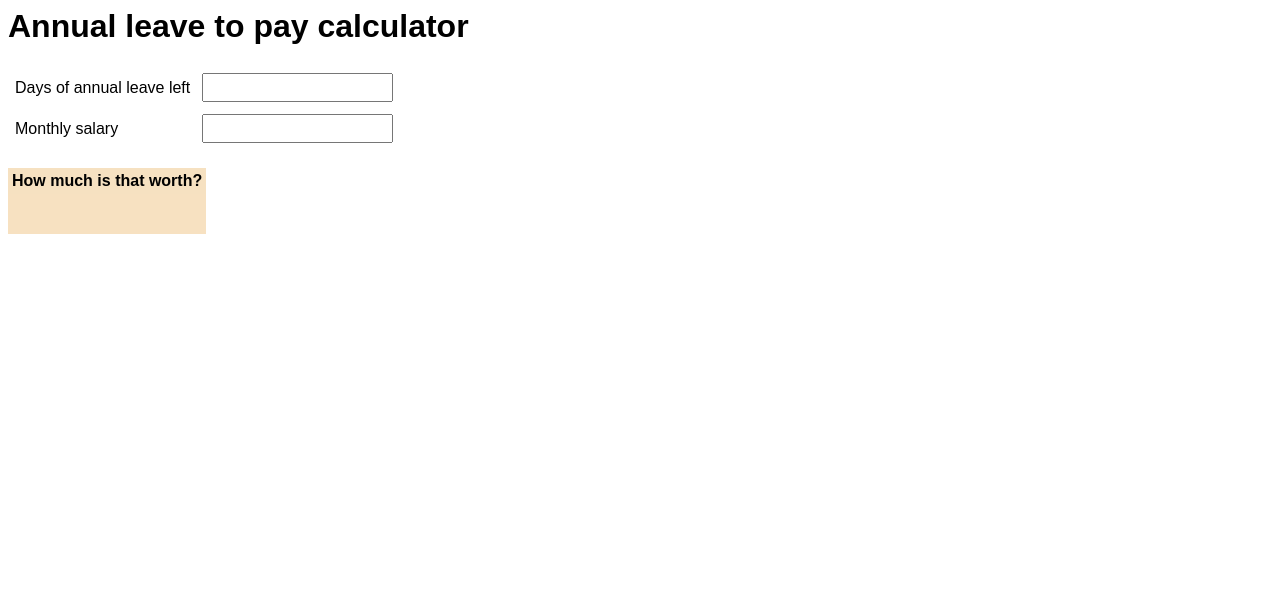
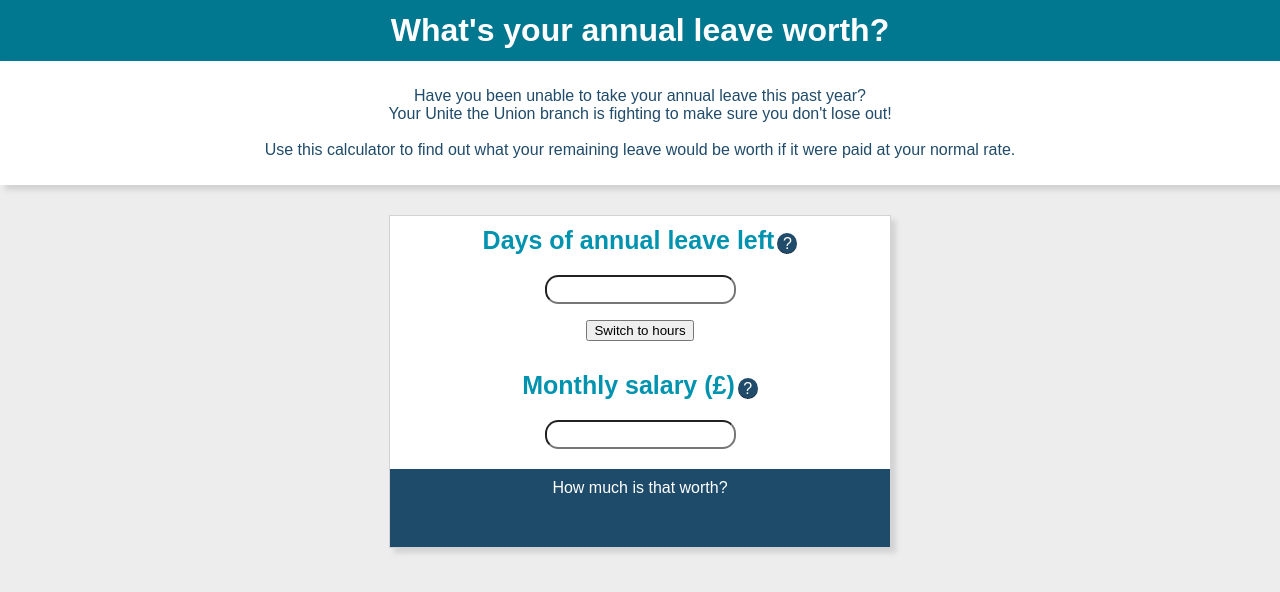
Before and after one commit to UniteColindale/UniteColindale.github.io, a plain HTML site: page index.html in a window 1280 px wide. Drawn offline with Linux system fonts and the light colour scheme.

Commit message:
Update index.html

```diff
--- a/index.html
+++ b/index.html
@@ -1,63 +1,265 @@
 <html>
-	<title>Annual leave to pay calculator</title>
+<title>What's your annual leave worth?</title>
+
 <head>
 	<style>
-			html{
+		html {
 			font-family: sans-serif;
 		}
-			td{
+
+		body {
+			margin: 0 auto;
+			background: #ededed;
+		}
+
+		.header {
+			background: #017890;
+			color: white;
+			font-weight: bold;
+			padding: 12px 25px;
+			text-align: center;
+			font-size: 2em;
+		}
+
+		td {
+			padding: 10px;
+			text-align: center;
+		}
+
+		tr:nth-of-type(even) td {
+			padding-bottom: 20px;
+		}
+
+		input {
 			padding: 5px;
+			border-radius: 1em;
 		}
-			input{
-				padding: 5px;
-			}
-			#thrownAway{
+
+		#thrownAway {
 			font-size: xxx-large;
-				background: #f7e1c1;
+			background: #1f4b6b;
 			padding: 20px;
 			text-align: center;
+			color: white;
 		}
-			#taTable th{
-				background: #f6e1c1;
-				color: black;
-				padding: 4px;
+
+		.card {
+			background: white;
+			border: 1px solid rgba(79, 79, 79, .25);
+			max-width: 500px;
+			min-width: 500px;
+			margin: 0 auto;
+			box-shadow: 5px 5px 5px lightgray;
+			margin-bottom: 30px;
+			text-align: center;
 		}
-			#taTable{
+
+		#calcTable {
+			width: 100%;
 			border-collapse: collapse;
+		}
+
+		.blueBg {
+			background: #1f4b6b;
+			color: white;
+		}
+
+		.lightBlueFg {
+			color: #0093b0;
+			font-weight: bold;
+			font-size: 25px;
+		}
+
+		.helpCircle {
+			display: inline-block;
+			background: #204b6a;
+			border-radius: 100%;
+			width: 1em;
+			height: 1em;
+			color: white;
+			padding: 2px;
+			margin-left: 3px;
+			transition: background 0.2s;
+			font-size: medium;
+			font-weight: normal;
+		}
+
+		.helpCircle:hover {
+			background: #de0000;
+			transition: background 0.2s;
+		}
+
+		.tooltip {
+			position: relative;
+			display: inline-block;
+			border-bottom: 1px dotted black;
+		}
+
+		.tooltip .tooltiptext {
+			visibility: hidden;
+			width: 120px;
+			background-color: black;
+			color: #fff;
+			text-align: center;
+			border-radius: 6px;
+			padding: 5px 0;
+			position: absolute;
+			z-index: 1;
+			top: -5px;
+			left: 110%;
+		}
+
+		.tooltip .tooltiptext::after {
+			content: "";
+			position: absolute;
+			top: 50%;
+			right: 100%;
+			margin-top: -5px;
+			border-width: 5px;
+			border-style: solid;
+			border-color: transparent black transparent transparent;
+		}
+
+		.tooltip:hover .tooltiptext {
+			visibility: visible;
+		}
+
+		.subHeader {
+			background: white;
+			box-shadow: 5px 5px 5px lightgray;
+			margin-bottom: 30px;
+			padding: 10px;
+			text-align: center;
+			color: #204b6a;
+		}
+
+		#surveyButton {
+			text-align: center;
+			padding: 20px;
+			background: #0093b0;
+			display: inline-block;
+			border-radius: 50px;
+			margin-bottom: 30px;
+			transition: background 0.2s;
+		}
+
+		#surveyButton:hover {
+			background: #de0000;
+			transition: background 0.2s;
+		}
+
+		a {
+			color: white;
+			text-decoration: none;
+			font-size: larger;
+		}
+
+		a:hover {
+			color: white;
+		}
+
+		a:visited {
+			color: white
+		}
+
+		#surveyCard {
+			display: none;
 		}
 	</style>
 </head>
+
 <body>
-		<h1>Annual leave to pay calculator</h1>
-		<table>
+	<div class="header">What's your annual leave worth?</div>
+	<div class="subHeader">
+		<p>Have you been unable to take your annual leave this past year?<br>
+			Your Unite the Union branch is fighting to make sure you don't lose out!<br>
+			<br>Use this calculator to find out what your remaining leave would be worth if it were paid at your normal
+			rate.
+		</p>
+	</div>
+	<div class="card">
+		<table id="calcTable">
 			<tr>
-		<td>Days of annual leave left</td><td><input oninput="doThing()" type="number" id="daysLeft"/></td>
+				<td id="daysHoursHeading" class="lightBlueFg">Days of annual leave left<div class="helpCircle tooltip">
+						?<span class="tooltiptext">This calculator assumes that 7.5 hours of annual leave is 1
+							day</span></div>
+				</td>
 			</tr>
 			<tr>
-		<td>Monthly salary</td><td><input oninput="doThing()" type="number" id="salary"/></td>
+				<td><input oninput="doThing()" type="number" id="daysLeft" step="any" />
+					<p><button onclick="toggleDaysHours()" id="daysHoursToggle" class="days">Switch to hours</button>
+					</p>
+				</td>
 			</tr>
-		<table>
-		<br>
-		<table id="taTable"><tr><th>How much is that worth?</th></tr>
-		<tr><td id="thrownAway"></td></tr></table>
+			<tr>
+				<td class="lightBlueFg">Monthly salary (£)<div class="helpCircle tooltip">?<span
+							class="tooltiptext">This
+							can be found on your payslip or on a bank statement</span></div>
+				</td>
+			</tr>
+			<tr>
+				<td><input oninput="doThing()" type="number" id="salary" step=".01" />
+
+				</td>
+			</tr>
+			<tr class="blueBg">
+				<td>How much is that worth?</td>
+			</tr>
+			<tr>
+				<td id="thrownAway"></td>
+			</tr>
+		</table>
+	</div>
+	<div class="card" id="surveyCard">
+		<div style="padding: 20px; text-align: left">
+			<p>We're running a quick survey to find out the impact of untaken annual leave on our colleagues.</p>
+			<p>If you have a minute, please follow the link below and complete the questions</p>
+		</div>
+		<div><a id="surveyButton"
+				href="https://docs.google.com/forms/d/e/1FAIpQLSdpVzyzGDQxnsNQtzL9CNwXwexc1QFkltpTEHyMkmQG8gPexA/viewform?usp=sf_link"
+				target="_blank" title="Annual leave survey - Google Forms">
+				Link to survey
+			</a></div>
+	</div>
 </body>
 <script>
-		function doThing(){
+	function doThing() {
 		workingDaysApr21ToMar22 = 253
-			daysLeft = parseInt(document.getElementById("daysLeft").value)
-			monthlySalary = parseInt(document.getElementById("salary").value)
+		daysLeft = parseFloat(document.getElementById("daysLeft").value)
+		if (document.getElementById("daysHoursToggle").classList.value == "hours") {
+			daysLeft = daysLeft / 8.5
+		}
+		monthlySalary = parseFloat(document.getElementById("salary").value)
 		dailySalary = monthlySalary * 12 / workingDaysApr21ToMar22
-			if (daysLeft){
-				if (salary){
-					whatsItWorth = (daysLeft*dailySalary).toFixed(2)
-					if (!isNaN(whatsItWorth)){
+		if (daysLeft && salary) {
+			whatsItWorth = (daysLeft * dailySalary).toFixed(2)
+			if (!isNaN(whatsItWorth)) {
 				document.getElementById("thrownAway").innerText = "£".concat(whatsItWorth)
+				document.getElementById("surveyCard").style.display = "block";
 			}
-					else{
+			else {
 				document.getElementById("thrownAway").innerText = ""
 			}
 		}
+		else {
+			document.getElementById("thrownAway").innerText = ""
 		}
 	}
+	function toggleDaysHours() {
+		daysHours = document.getElementById("daysLeft")
+		currentStatus = document.getElementById("daysHoursToggle").classList.value
+		if (currentStatus == "days") {
+			document.getElementById("daysHoursToggle").classList.value = "hours"
+			document.getElementById("daysHoursHeading").innerHTML = document.getElementById("daysHoursHeading").innerHTML.replace("Days", "Hours")
+			document.getElementById("daysHoursToggle").innerHTML = document.getElementById("daysHoursToggle").innerHTML.replace("hours", "days")
+		}
+		if (currentStatus == "hours") {
+			document.getElementById("daysHoursToggle").classList.value = "days"
+			document.getElementById("daysHoursHeading").innerHTML = document.getElementById("daysHoursHeading").innerHTML.replace("Hours", "Days")
+			document.getElementById("daysHoursToggle").innerHTML = document.getElementById("daysHoursToggle").innerHTML.replace("days", "hours")
+		}
+		doThing()
+	}
 </script>
+
 </html>
```
Lines whose indentation alone changed are shown as unchanged.
